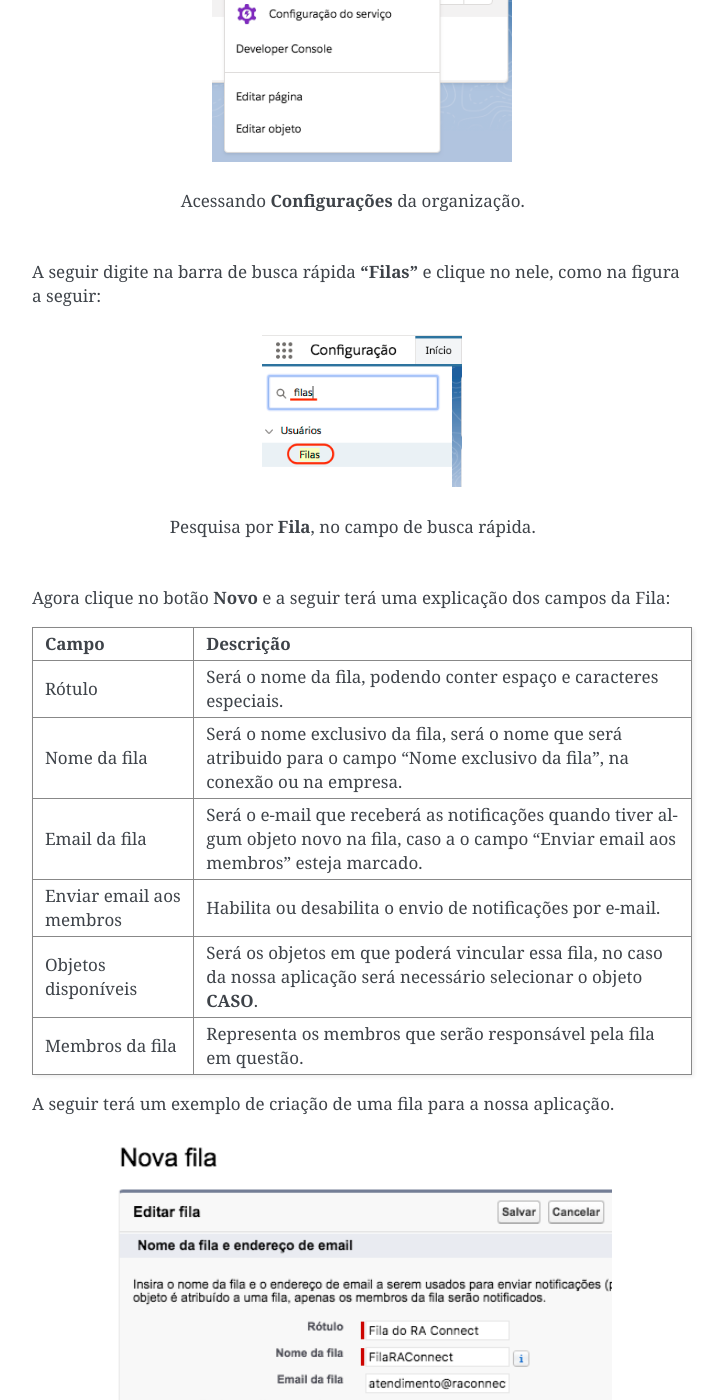
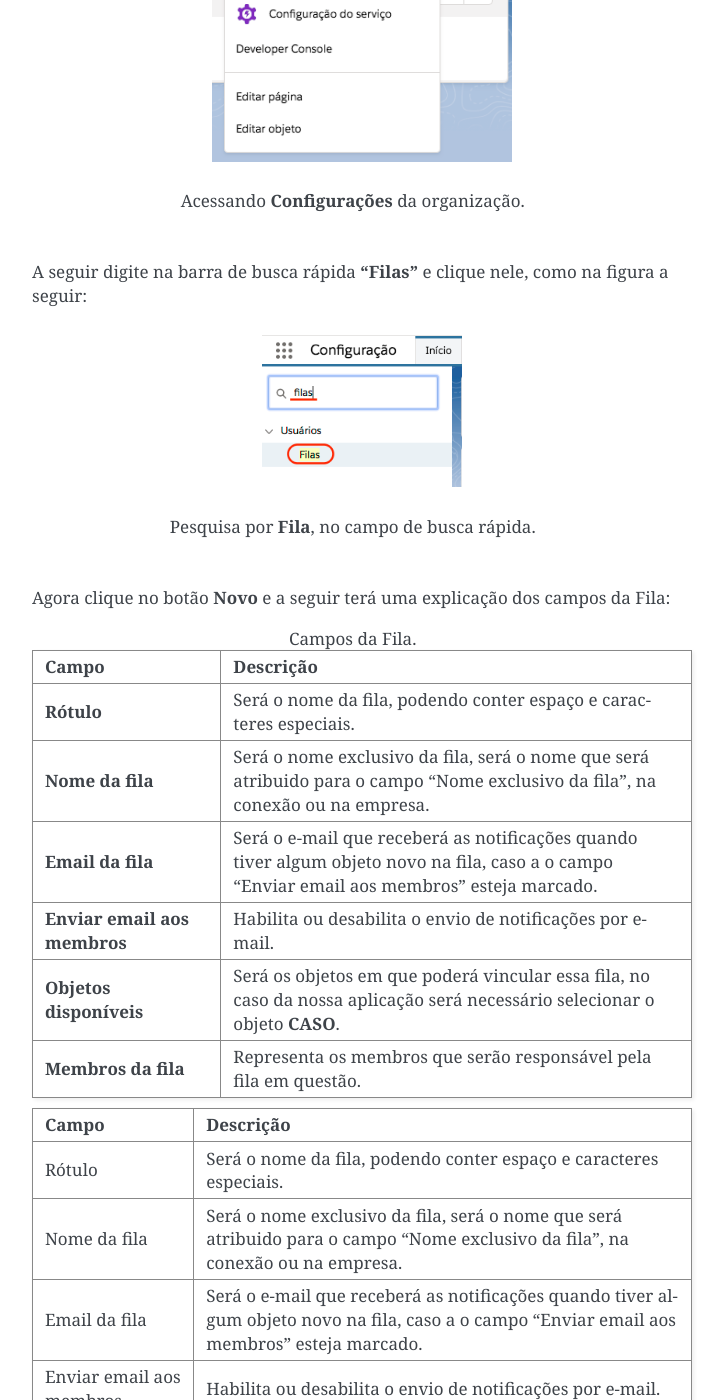
Before and after one commit to Inpulso-Tecnologia/RAConnectDOCFull, a Sphinx documentation site: the page built from docs/Funcional/fila.rst, in a window 1280 px wide and 1400 px high, scrolled down 421 px. Shown: the whole window, without its empty margins (388-1112 px from the left). Built offline with Sphinx 7.4.7, drawn with Linux system fonts in a browser that asks for light colours; some of the changed text lies outside the part shown.

Commit message:
Documentação Sprint 2

```diff
--- a/docs/Funcional/cadastro_conexao.rst
+++ b/docs/Funcional/cadastro_conexao.rst
@@ -43,7 +43,7 @@ Definições dos campos:
 
 **Ativo**: apenas conexões ativas serão atualizadas de acordo do intervalo de sincronização.
 
-**Nome exclusivo da Fila**: será a fila atribuída como proprietária às reclamações captadas pela conexão.
+**Nome exclusivo da Fila**: será a fila atribuída como proprietária às reclamações captadas pela conexão (caso não tenha uma fila que não suporte o objeto **CASO** veja como criar aqui: :doc:`/Funcional/fila`).
 
 .. Hint:: Fila atribui registros a equipes que compartilham atividades. Para mais informações acesse o seguinte link: https://help.salesforce.com/articleView?id=setting_up_queues.htm
 
--- a/docs/Funcional/fila.rst
+++ b/docs/Funcional/fila.rst
@@ -24,6 +24,27 @@ A seguir digite na barra de busca rápida **"Filas"** e clique no nele, como na
     Pesquisa por **Fila**, no campo de busca rápida.
 
 Agora clique no botão **Novo** e a seguir terá uma explicação dos campos da Fila:
+
+.. list-table:: Campos da Fila.
+    :widths: 20 50
+    :header-rows: 1
+    :stub-columns: 1
+
+    * - Campo
+      - Descrição
+    * - Rótulo
+      - Será o nome da fila, podendo conter espaço e caracteres especiais.
+    * - Nome da fila
+      - Será o nome exclusivo da fila, será o nome que será atribuido para o campo "Nome exclusivo da fila", na conexão ou na empresa.
+    * - Email da fila
+      - Será o e-mail que receberá as notificações quando tiver algum objeto novo na fila, caso a o campo "Enviar email aos membros" esteja marcado.
+    * - Enviar email aos membros
+      - Habilita ou desabilita o envio de notificações por e-mail.
+    * - Objetos disponíveis
+      - Será os objetos em que poderá vincular essa fila, no caso da nossa aplicação será necessário selecionar o objeto **CASO**.
+    * - Membros da fila
+      - Representa os membros que serão responsável pela fila em questão.
+
 
 +----------------------------+--------------------------------------------------------------------+
 | Campo                      | Descrição                                                          |
```
Also changed, not shown: other parts of docs/Funcional/fila.rst (+2 -2 lines).
